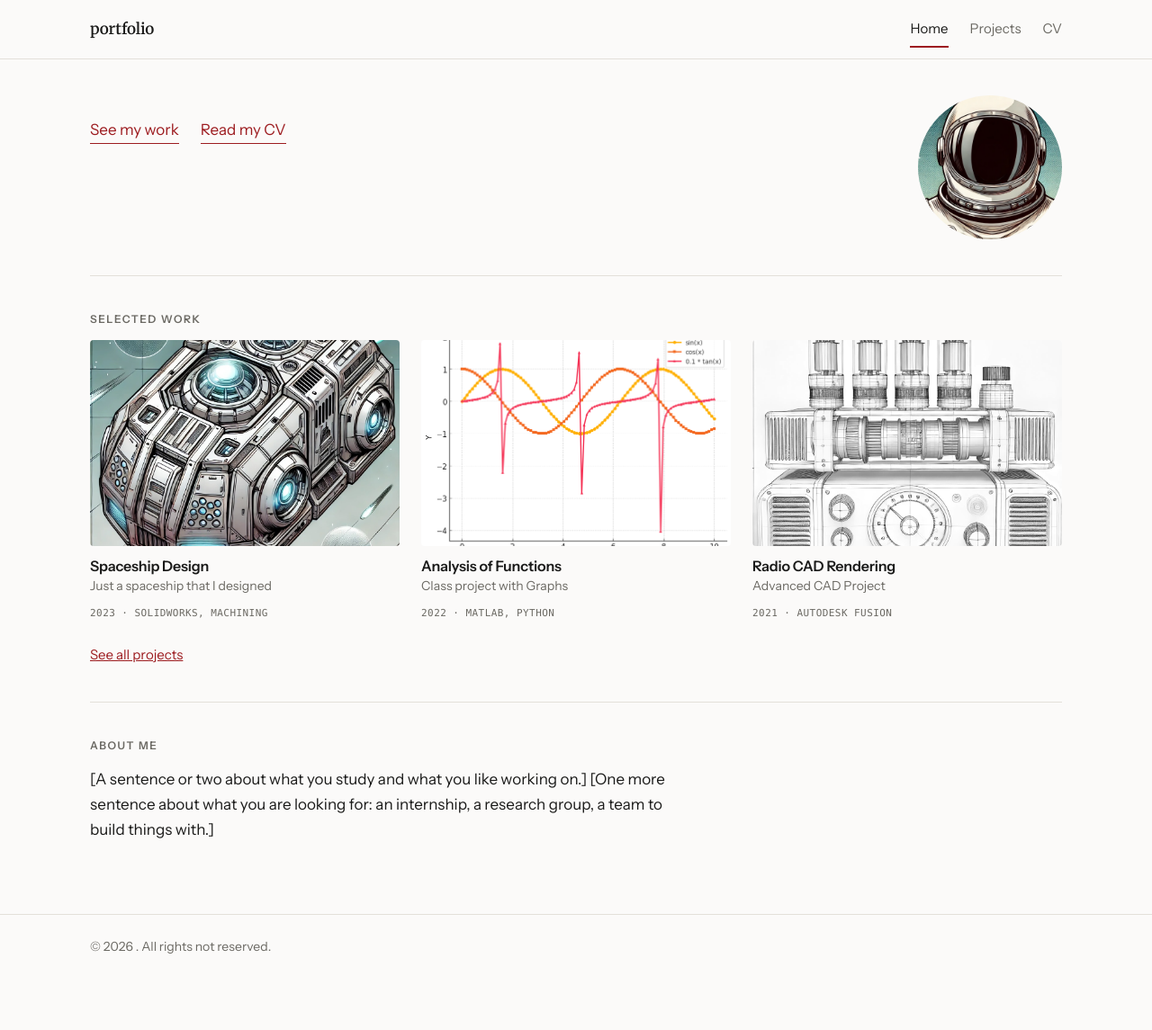
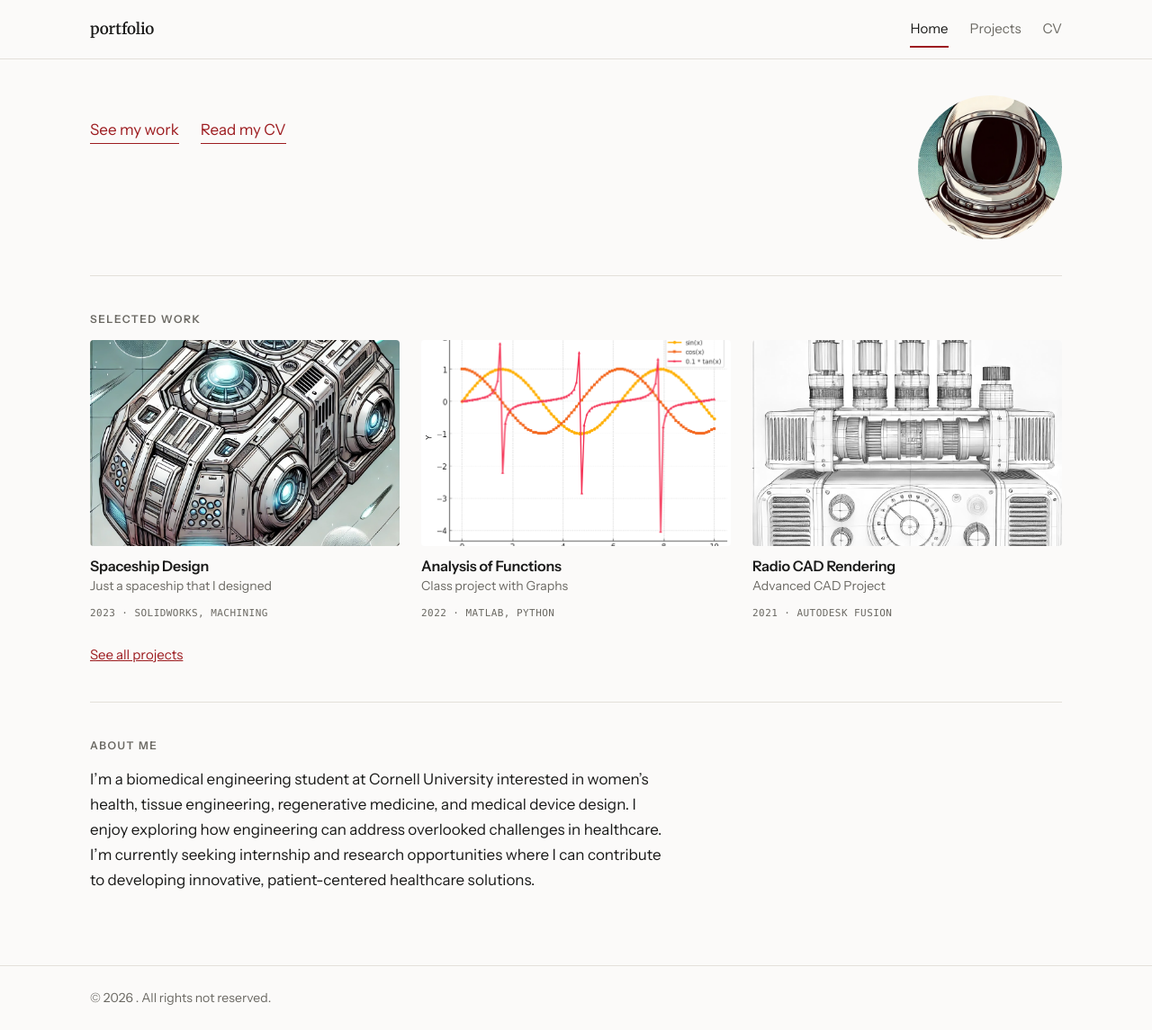
Before and after one commit to aj686-bot/portfolio, a Jekyll site: the page built from index.md, in a window 1280 px wide and 1145 px high. Shown: the whole window at 90% size. Built offline with Jekyll 4.4.1, drawn with Linux system fonts in a browser that asks for light colours.

Commit message:
Update index.md

```diff
--- a/index.md
+++ b/index.md
@@ -5,6 +5,4 @@ title: Home
 
 ## About me
 
-[A sentence or two about what you study and what you like working on.] [One more
-sentence about what you are looking for: an internship, a research group, a team
-to build things with.]
+I'm a biomedical engineering student at Cornell University interested in women's health, tissue engineering, regenerative medicine, and medical device design. I enjoy exploring how engineering can address overlooked challenges in healthcare. I'm currently seeking internship and research opportunities where I can contribute to developing innovative, patient-centered healthcare solutions.
```
